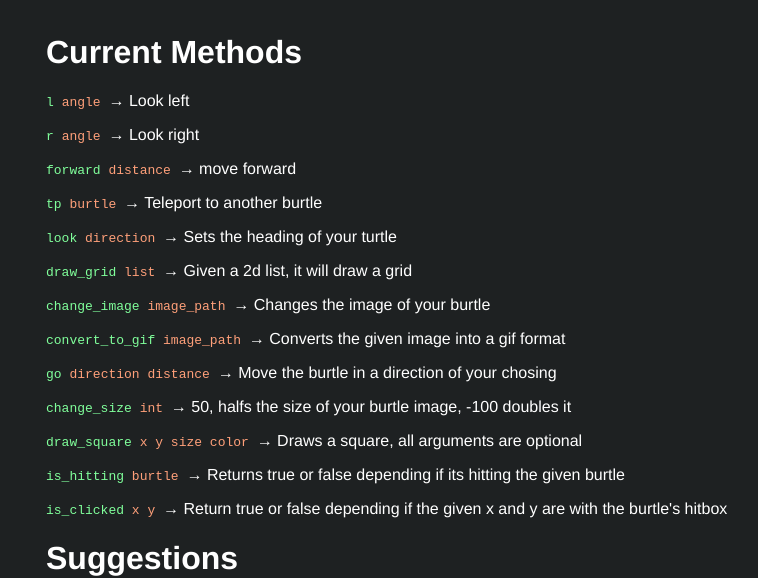
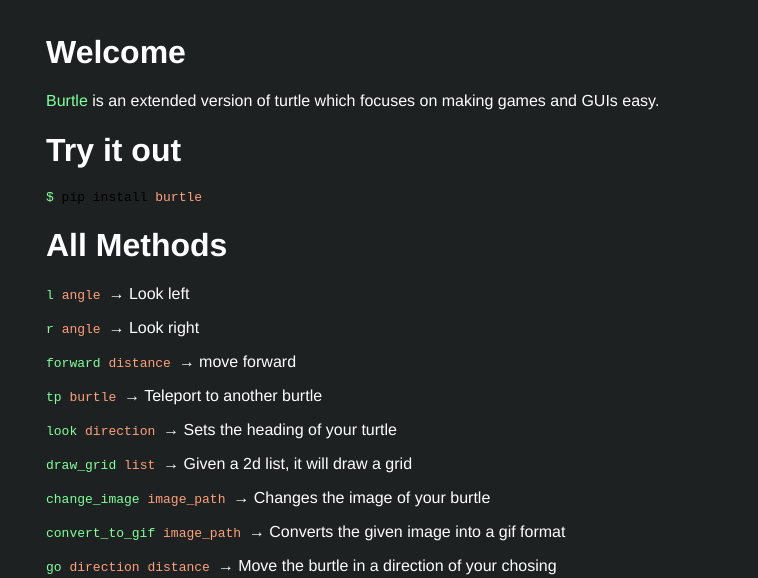
Before and after one commit to alannxq/alannxq.github.io, a plain HTML site: page index.html in a window 1280 px wide. Shown: the part 226-804 px from the top of the page, without its empty margins (244-1002 px from the left). Drawn offline with Linux system fonts and the light colour scheme.

Commit message:
Update index.html

```diff
--- a/index.html
+++ b/index.html
@@ -40,7 +40,13 @@ h1 {
 <body>
 <div class="logo"><a href="index.html"><img src="white_text_crop.png" alt="Burtle Logo"></a></div>
 <div class="body">
-<h1>Current Methods</h1>
+<h1>Welcome</h1>
+<p><a href="https://github.com/alannxq/burtle">Burtle</a> is an extended version of turtle which focuses on making games and GUIs easy.</p>
+<h1>Try it out</h1>
+<code>
+<span class="c2">$</span> pip install <span class="c9">burtle</span>
+</code>
+<h1>All Methods</h1>
 <p><code><span class="c2">l</span> <span class="c9">angle</span> </code> &rarr; Look left </p>
 <p><code><span class="c2">r</span> <span class="c9">angle</span> </code> &rarr; Look right </p>
 <p><code><span class="c2">forward</span> <span class="c9">distance</span> </code> &rarr; move forward </p>
```
